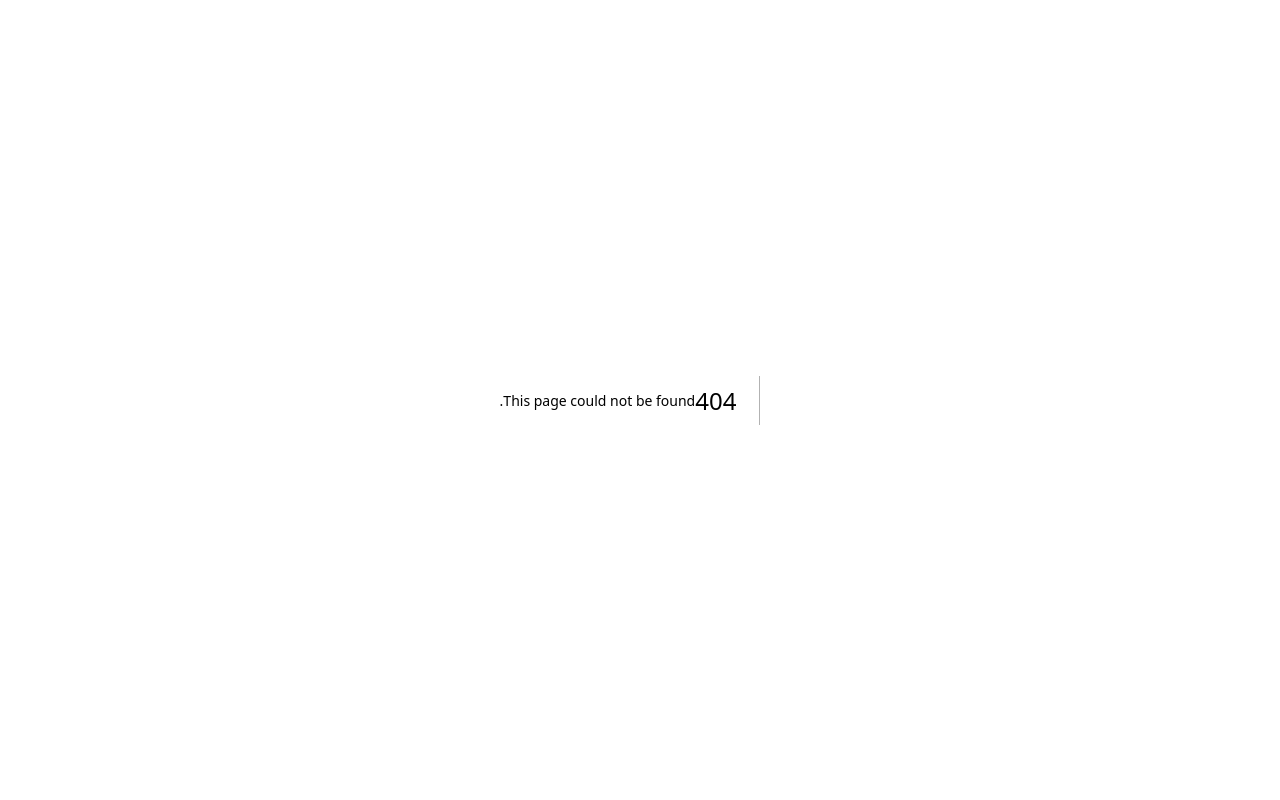
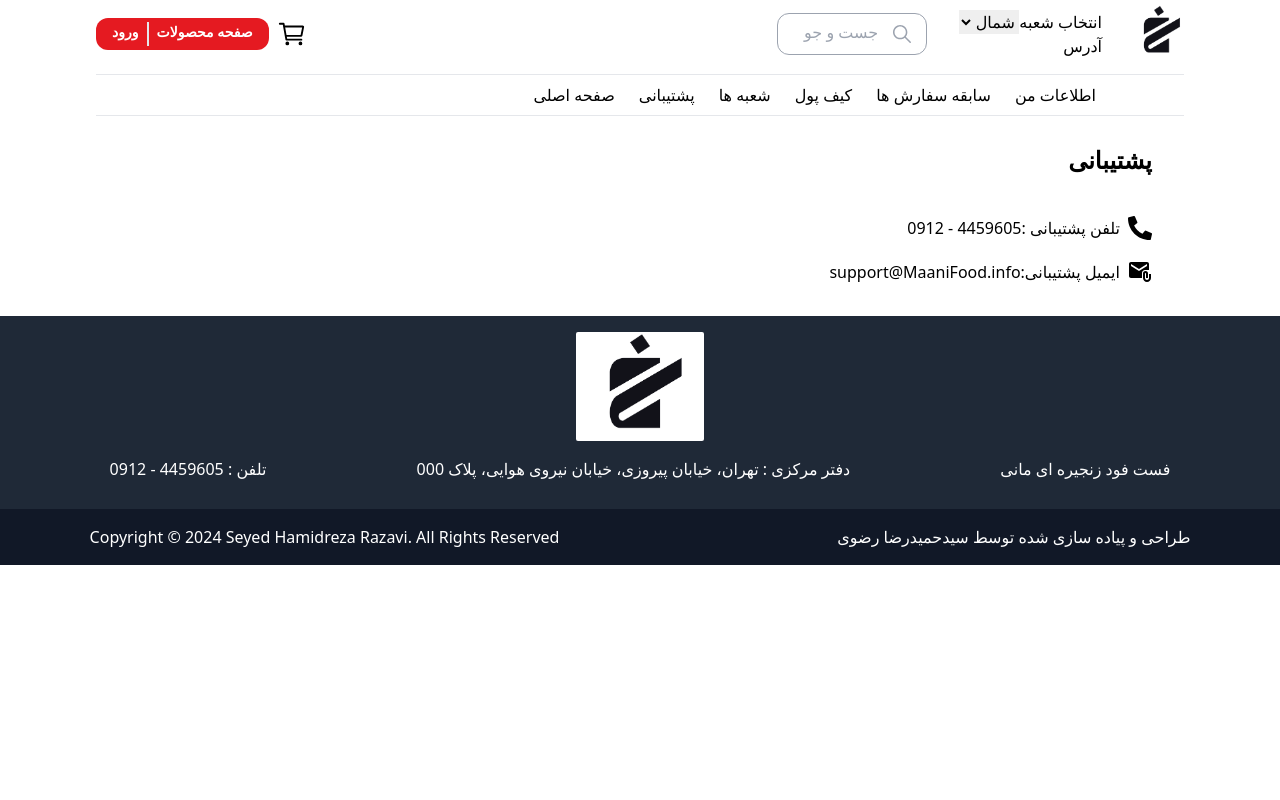
Before and after one commit to shrrsoft/food, a Next.js app: page /store/support in a window 1280 px wide. Before the commit this address had no page. Shown: the top 800 px of the page. Built offline with nearby package versions, Linux system fonts and the light colour scheme.

Commit message:
change some ui and link in navbar

```diff
--- a/app/components/CommentsList.jsx
+++ b/app/components/CommentsList.jsx
@@ -9,8 +9,6 @@ const Comments = () => {
       <span className="block mb-5 font-bold">دیدگاه ها</span>
       <Comment />
       <Comment />
-      <Comment />
-      <Comment />
       <NewComment />
     </div>
   );
--- a/app/components/Header.jsx
+++ b/app/components/Header.jsx
@@ -28,7 +28,7 @@ const Header = () => {
 
   return (
     <header className="md:mb-36 mb-20">
-      <div className="w-full py-0.5 mt-0 sm:px-[6rem] px-6 fixed top-0 bg-white z-20">
+      <div className="w-full py-0.5 mt-0 sm:px-[6rem] px-6 fixed top-0 bg-white z-20 border-b-2 md:border-none">
         <div className="flex items-center justify-between flex-wrap ] ">
           <div className="flex items-center gap-8">
             <div className="flex items-center gap-8">
--- a/app/components/MobileMenu.jsx
+++ b/app/components/MobileMenu.jsx
@@ -24,10 +24,10 @@ const MobileMenu = ({ isOpen, SetIsOpen, isLogin, handleLogin }) => {
             <Link href="">شعبه ها </Link>
           </li>
           <li>
-            <Link href="">پشتیبانی </Link>
+            <Link href="/store/support">پشتیبانی </Link>
           </li>
           <li>
-            <Link href="/">وبلاگ </Link>
+            <Link href="/">صفحه اصلی </Link>
           </li>
           <li>
             <Link href="/store/login" onClick={handleLogin}>
--- a/app/components/Navbar.jsx
+++ b/app/components/Navbar.jsx
@@ -22,7 +22,7 @@ const Navbar = () => {
           <Link href="">شعبه ها </Link>
         </li>
         <li>
-          <Link href="">پشتیبانی </Link>
+          <Link href="/store/support">پشتیبانی </Link>
         </li>
         <li>
           <Link href="/">صفحه اصلی </Link>
--- a/app/components/NewComment.jsx
+++ b/app/components/NewComment.jsx
@@ -1,3 +1,5 @@
+import { useState } from "react";
+
 const NewComment = () => {
   return (
     <div className="md:w-[80%] md:mx-auto mx-5  py-3 px-2">
@@ -9,7 +11,6 @@ const NewComment = () => {
         </label>
         <textarea
           name=""
-          id=""
           rows="4"
           cols="60"
           className="border rounded-sm  border-slate-400 row-start-3 col-span-3 row-span-2 md:col-span-4"></textarea>
--- a/app/components/blog/BlogPost.jsx
+++ b/app/components/blog/BlogPost.jsx
@@ -9,10 +9,9 @@ const BlogPost = ({ post }) => {
   return (
     <div
       className="border h-[30rem] border-slate-300/30 shadow-lg md:w-96 w-80 m-8 rounded-md z-10 transition-all overflow-hidden"
-      // data-aos="zoom-in-up"
-      // data-aos-delay="200"
-      // data-aos-once="true"
-    >
+      data-aos="zoom-in-up"
+      data-aos-delay="200"
+      data-aos-once="true">
       <Link href={`/post/${post.id}`} className="">
         <div className="h-52 overflow-hidden">
           <Image
@@ -23,9 +22,7 @@ const BlogPost = ({ post }) => {
             className="mx-auto"
           />
         </div>
-        <h3 className="text-center font-bold my-2 px-2">
-          {post.title}
-        </h3>
+        <h3 className="text-center font-bold my-2 px-2">{post.title}</h3>
         <p className="text-sm mb-2 line-clamp-5 px-6 leading-7 text-justify">
           {postText}
         </p>
--- /dev/null
+++ b/app/store/support/page.jsx
@@ -0,0 +1,24 @@
+import { FaPhoneAlt } from "react-icons/fa";
+import { MdAttachEmail } from "react-icons/md";
+import Link from "next/link";
+
+const SupportPage = () => {
+  return (
+    <div className="w-[80%] mx-auto flex flex-col gap-5 my-8">
+      <h1 className="text-2xl font-bold mb-5 ">پشتیبانی</h1>
+      <div className="flex">
+        <FaPhoneAlt className="text-2xl text-inherit ltr:mr-3" />
+        <span className="mr-2">تلفن پشتیبانی :</span>
+        <Link href="tell:+9821">4459605 - 0912</Link>
+      </div>
+      <div className="flex">
+        <MdAttachEmail className="text-2xl text-inherit ltr:mr-3" />
+        <span className="mr-2">ایمیل پشتیبانی: </span>
+
+        <Link href="mailto:shrrsoft@yahoo.com">support@MaaniFood.info</Link>
+      </div>
+    </div>
+  );
+};
+
+export default SupportPage;
```
